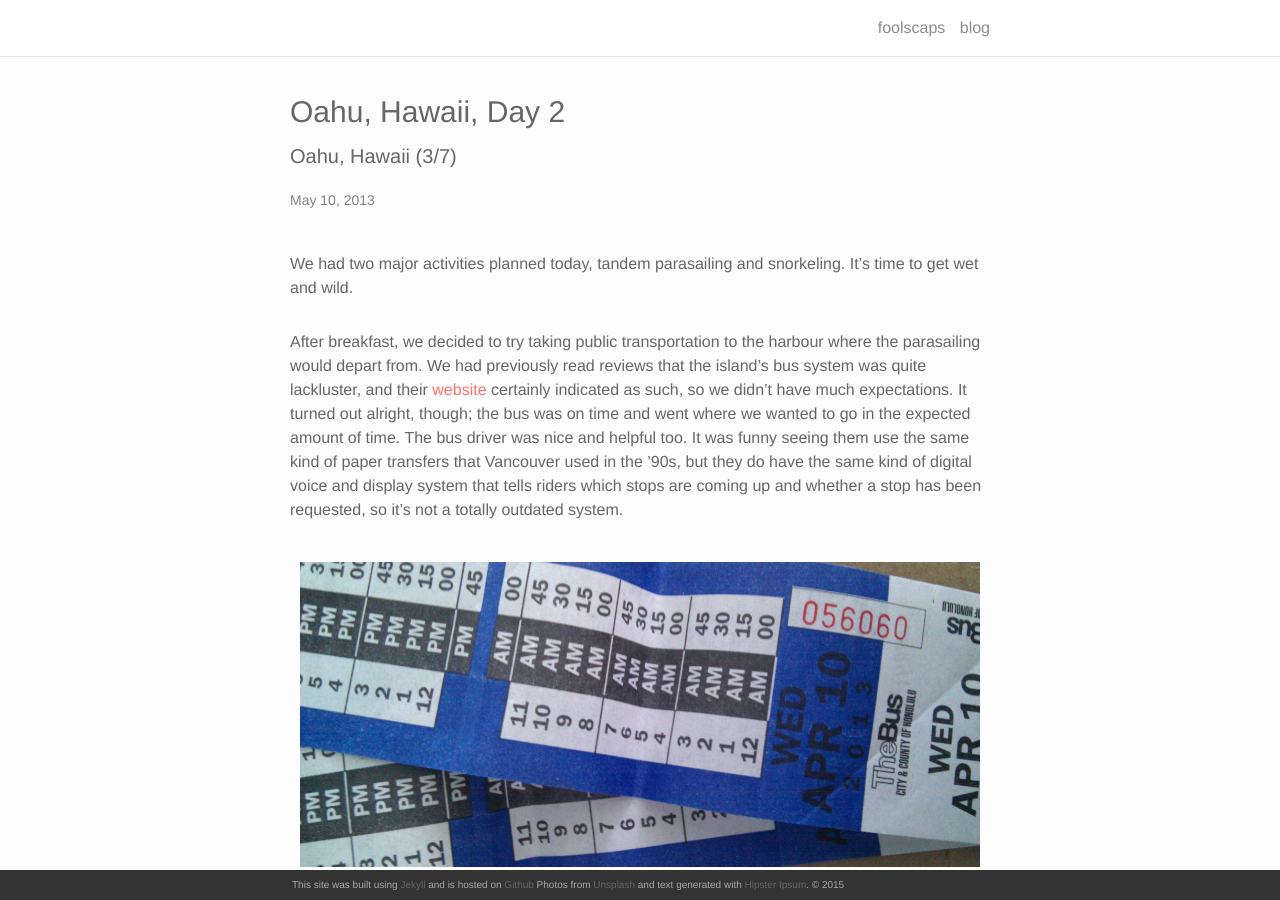
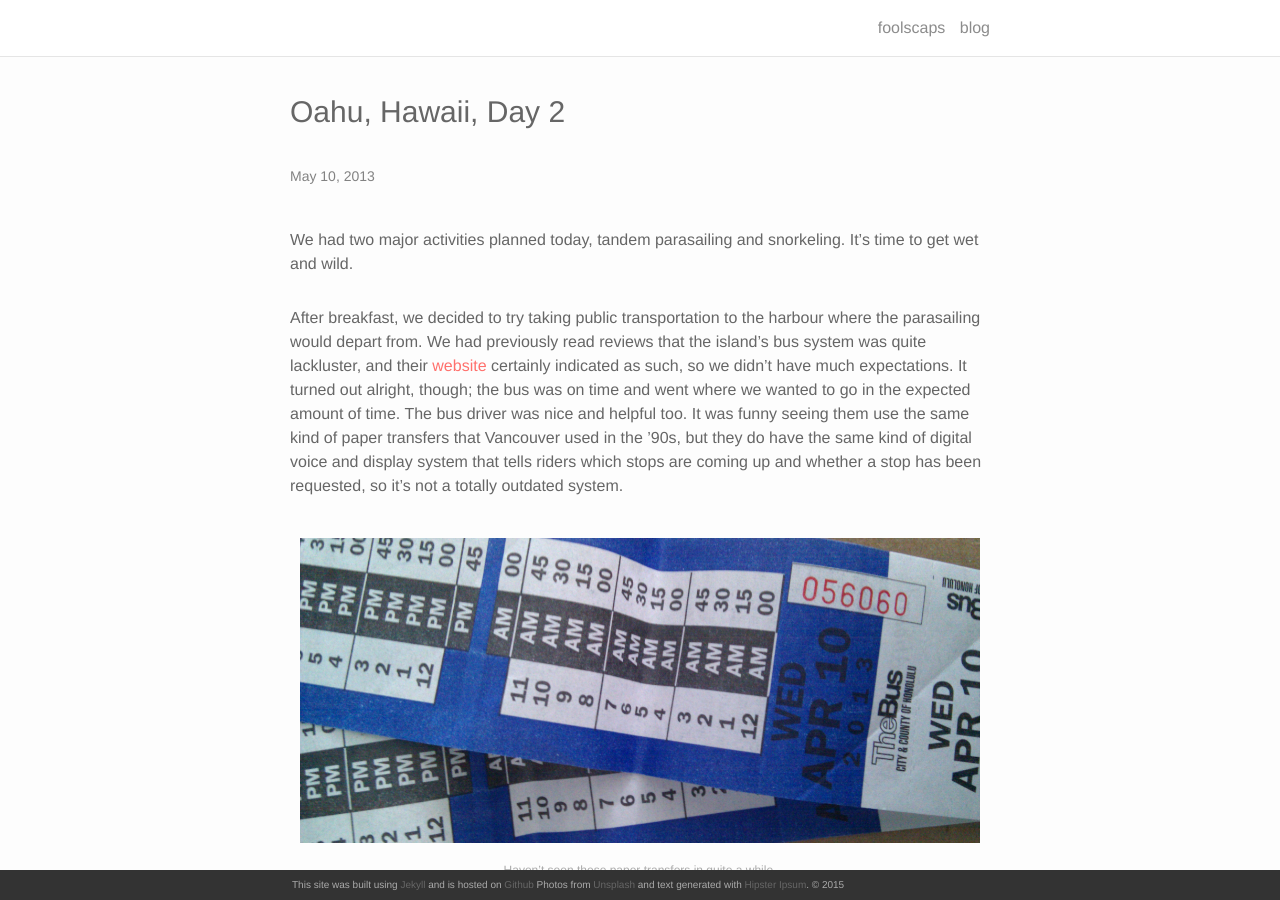
Before and after one commit to foolscaps/foolscaps.github.io, a Jekyll site: the page built from _posts/2013-05-10-OahuDay2.markdown, in a window 1280 px wide and 900 px high. Built offline with Jekyll 4.4.1, drawn with Linux system fonts in a browser that asks for light colours; nearby versions of some CDN libraries.

Commit message:
Update 2013-05-10-OahuDay2.markdown

```diff
--- a/_posts/2013-05-10-OahuDay2.markdown
+++ b/_posts/2013-05-10-OahuDay2.markdown
@@ -2,7 +2,7 @@
 layout: post
 title:  Oahu, Hawaii, Day 2
 date:   2013-05-10
-description: Oahu, Hawaii (3/7)
+description: #Oahu, Hawaii (3/7)
 categories: Travel
 ---
 We had two major activities planned today, tandem parasailing and snorkeling. It’s time to get wet and wild.
```
